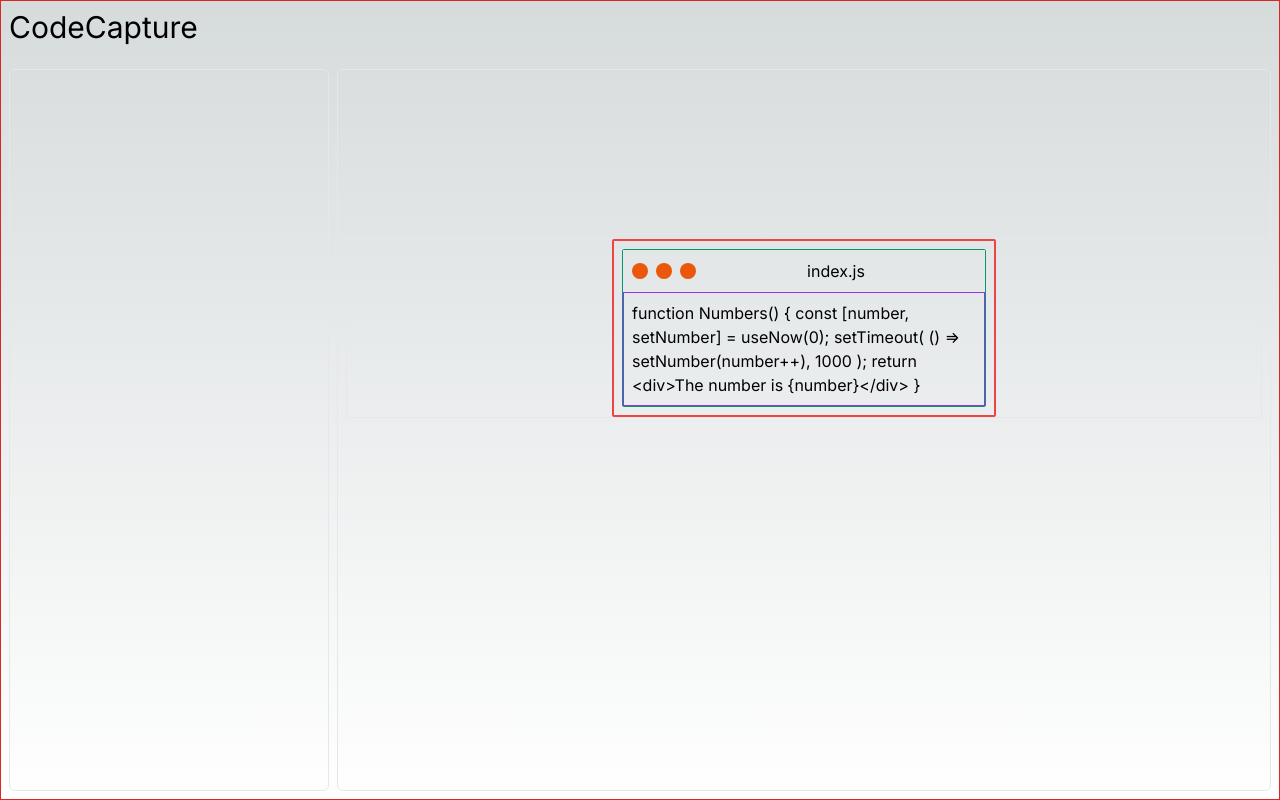
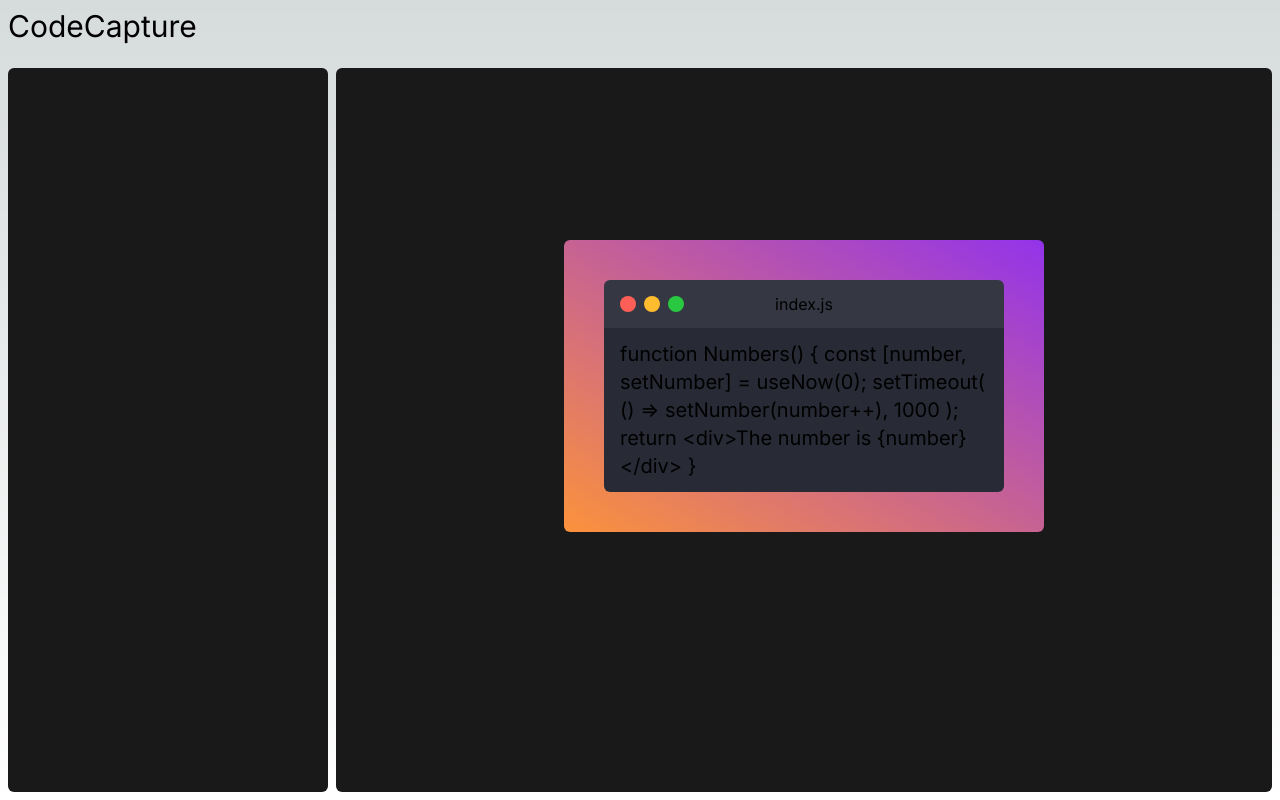
Before and after one commit to programmer-rahul/code-capture, a Next.js app: page / in a window 1280 px wide. Built offline with nearby package versions, Linux system fonts and the light colour scheme.

Commit message:
added colors in image preview

```diff
--- a/app/components/code-capture/code-capture.tsx
+++ b/app/components/code-capture/code-capture.tsx
@@ -3,7 +3,7 @@ import CodeCaptureMain from "./code-capture-main";
 
 export default function CodeCapture() {
   return (
-    <main className="w-screen gap-6 flex flex-col p-2 h-screen border border-red-600">
+    <main className="w-screen gap-6 flex flex-col p-2 h-screen">
       <CodeCaptureHeader />
 
       <CodeCaptureMain />
--- a/app/components/code-capture/code-image-controls.tsx
+++ b/app/components/code-capture/code-image-controls.tsx
@@ -1,5 +1,5 @@
 export default function CodeImageControls() {
   return (
-    <div className="options border w-full max-w-80 h-full rounded-md"></div>
+    <div className="options bg-[#191919] w-full max-w-80 h-full rounded-md"></div>
   );
 }
--- a/app/components/code-capture/code-image-preview.tsx
+++ b/app/components/code-capture/code-image-preview.tsx
@@ -1,3 +1,5 @@
+import WindowButtons from "./preview/window-buttons";
+
 export default function CodeImagePreview() {
   const code = `function Numbers() {
         const [number, setNumber] = useNow(0);
@@ -12,26 +14,22 @@ export default function CodeImagePreview() {
       `;
 
   return (
-    <div className="preview border items-center p-2 flex flex-col w-full rounded-md">
-      <div className="preview-box w-full border mt-40">
-        <div className="frame w-96 mx-auto border-red-500 max-w-full border-2 p-2 rounded-sm">
-          <div className="window border-emerald-600 border rounded-sm flex flex-col">
-            <div className="flex border justify-between w-full p-2 items-center">
-              <div className="window-buttons flex gap-2">
-                <p className="w-4 h-4 rounded-full bg-orange-600"></p>
-                <p className="w-4 h-4 rounded-full bg-orange-600"></p>
-                <p className="w-4 h-4 rounded-full bg-orange-600"></p>
-              </div>
+    <div className="preview items-center py-3 px-4 flex flex-col w-full rounded-md bg-[#191919]">
+      <div className="preview-box w-full mt-40">
+        {/* frame  */}
+        <div className="frame w-[30rem] mx-auto  max-w-full bg-gradient-to-tr to-purple-600 from-orange-400 p-10 rounded-md">
+          <div className="window flex flex-col">
+            <div className="window-header rounded-t-md bg-[#353742] flex justify-between w-full py-3 px-4 items-center">
+              <WindowButtons />
 
               <div className="window-title">
                 <p>index.js</p>
               </div>
-
-              <div></div>
+              <div className="w-16" />
             </div>
 
-            <div className="content border border-purple-600 p-2 h-full min-h-20">
-              <p>{code}</p>
+            <div className="content rounded-b-md bg-[#282a36] py-3 px-4 h-full min-h-20">
+              <p className="text-xl">{code}</p>
             </div>
           </div>
         </div>
--- /dev/null
+++ b/app/components/code-capture/preview/window-buttons.tsx
@@ -0,0 +1,9 @@
+export default function WindowButtons() {
+  return (
+    <div className="window-buttons flex gap-2">
+      <p className="w-4 h-4 rounded-full bg-[#FF5F57]"></p>
+      <p className="w-4 h-4 rounded-full bg-[#FEBC2E]"></p>
+      <p className="w-4 h-4 rounded-full bg-[#28C840]"></p>
+    </div>
+  );
+}
```
